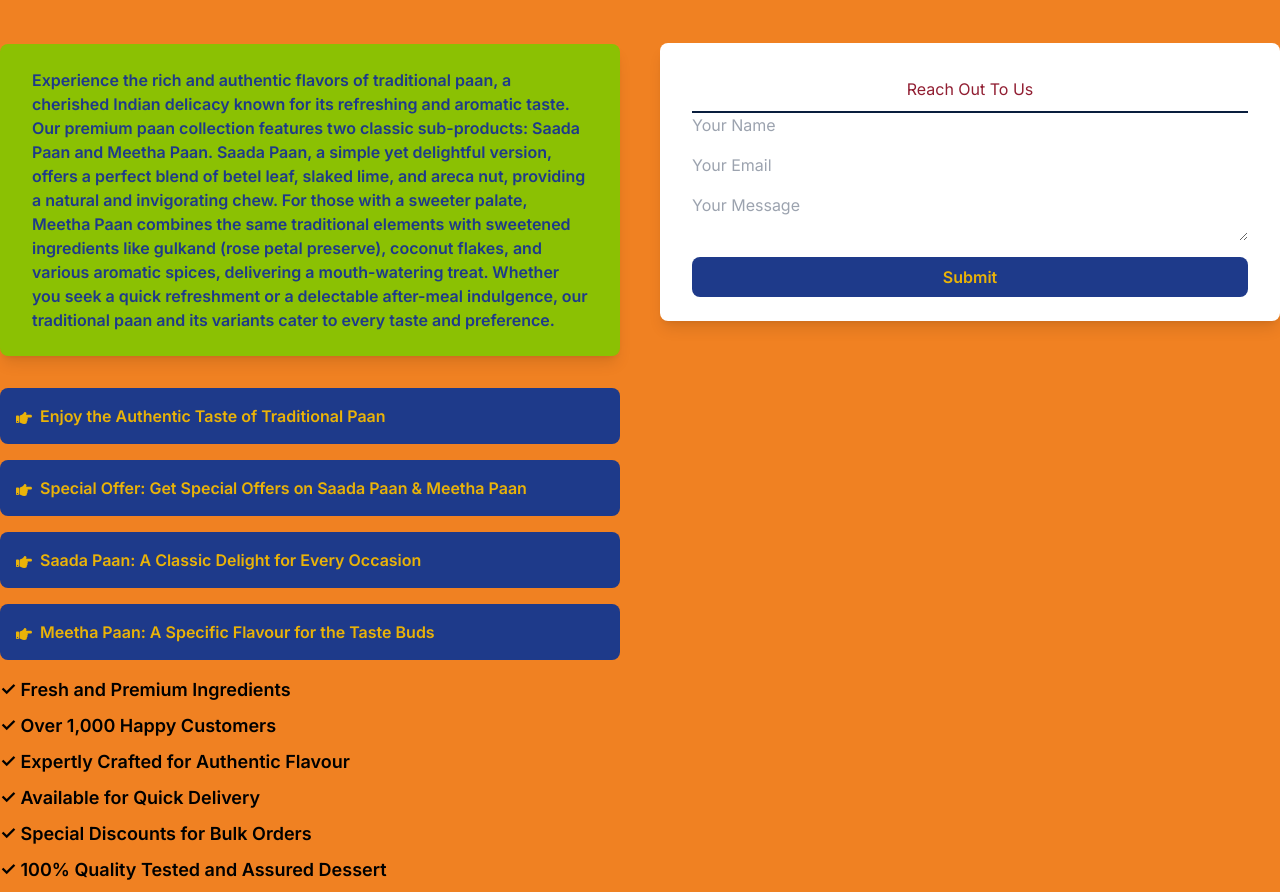
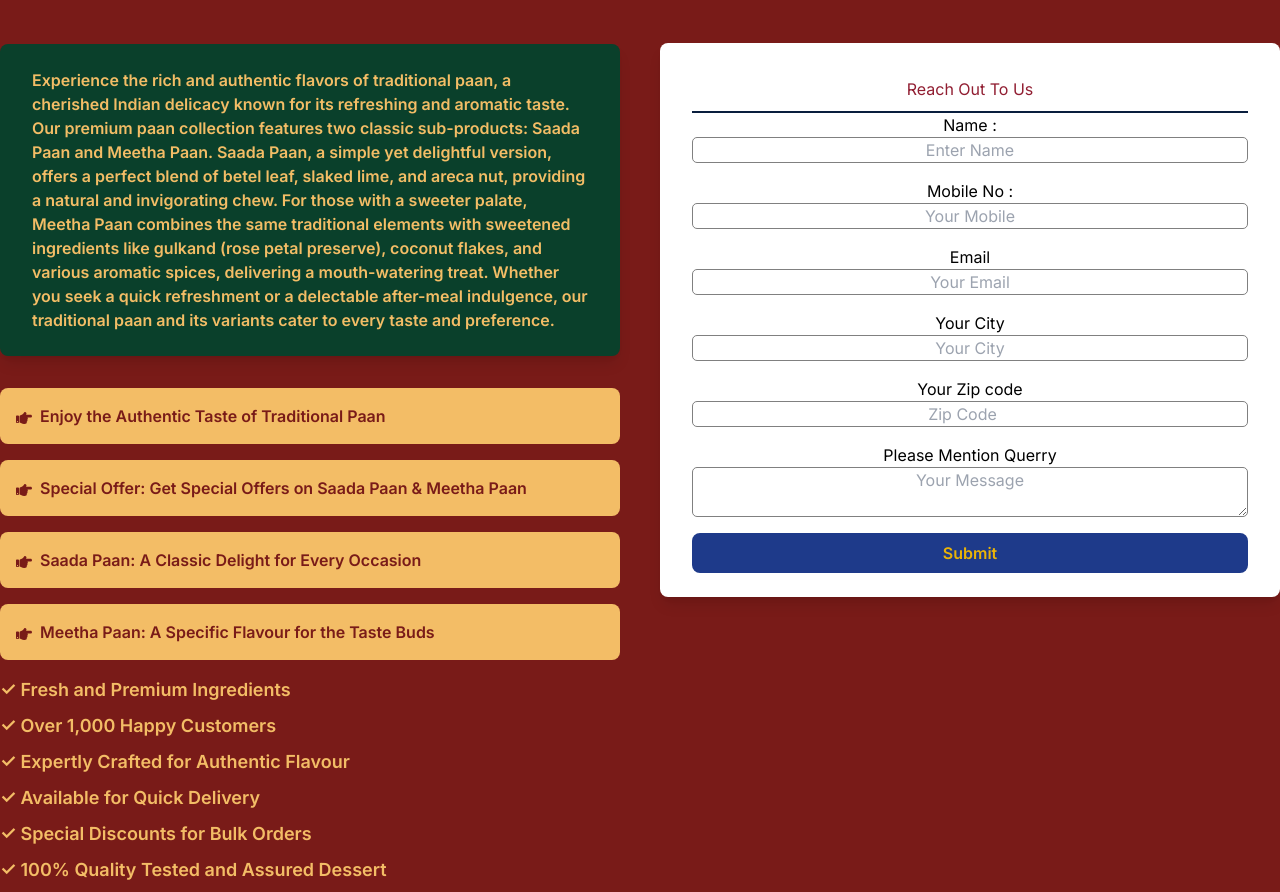
Before and after one commit to Satya23032991/beteelkart, a Next.js app: page /products/traditionalpaan in a window 1280 px wide. Shown: the part 989-1881 px from the top of the page. Built offline with nearby package versions, Linux system fonts and the light colour scheme.

Commit message:
changes in product page

```diff
--- a/src/app/products/traditionalpaan/page.jsx
+++ b/src/app/products/traditionalpaan/page.jsx
@@ -128,13 +128,13 @@ const Traditionalpaan = () => {
         />
       </div>
 
-      <div className={`bg-[#f08122] mt-1 flex flex-col ${styles.tpflexContainer}`}>
+      <div className={`bg-[#791b18] mt-1 flex flex-col ${styles.tpflexContainer}`}>
         <div className="flex flex-wrap lg:flex-nowrap">
           <div className="w-full lg:w-1/2 lg:mr-5 mb-10 lg:mb-0">
             <h1 className={styles.tpheader}>Traditional Paan</h1>
 
-            <div className="shadow-lg bg-[#8bc103] px-8 py-6 rounded-lg mb-8">
-              <p className="font-semibold text-blue-900">
+            <div className="shadow-lg bg-[#0a402b] px-8 py-6 rounded-lg mb-8">
+              <p className="font-semibold text-[#f3bd66]">
                 Experience the rich and authentic flavors of traditional paan,
                 a cherished Indian delicacy known for its refreshing and aromatic taste.
                 Our premium paan collection features two classic sub-products:
@@ -152,52 +152,52 @@ const Traditionalpaan = () => {
               </p>
             </div>
 
-            <div className="bg-blue-900 text-yellow-500 p-4 rounded-lg mb-4">
+            <div className="bg-[#f3bd66] text-[#791b18] p-4 rounded-lg mb-4">
               <p className="font-semibold">
                 <FaHandPointRight className="inline-block mr-2" />Enjoy the Authentic Taste of Traditional Paan
               </p>
             </div>
 
-            <div className="bg-blue-900 text-yellow-500 p-4 rounded-lg mb-4">
+            <div className="bg-[#f3bd66] text-[#791b18] p-4 rounded-lg mb-4">
               <p className="font-semibold">
                 <FaHandPointRight className="inline-block mr-2" />Special Offer: Get Special Offers on Saada Paan & Meetha Paan
               </p>
             </div>
 
-            <div className="bg-blue-900 text-yellow-500 p-4 rounded-lg mb-4">
+            <div className="bg-[#f3bd66] text-[#791b18] p-4 rounded-lg mb-4">
               <p className="font-semibold">
                 <FaHandPointRight className="inline-block mr-2" />Saada Paan: A Classic Delight for Every Occasion
               </p>
             </div>
 
-            <div className="bg-blue-900 text-yellow-500 p-4 rounded-lg mb-4">
+            <div className="bg-[#f3bd66] text-[#791b18] p-4 rounded-lg mb-4">
               <p className="font-semibold">
                 <FaHandPointRight className="inline-block mr-2" />Meetha Paan: A Specific Flavour for the Taste Buds
               </p>
             </div>
 
             <div className="text-black">
-              <p className='font-semibold text-lg mb-2 flex items-center'>
+              <p className='font-semibold text-lg text-[#f3bd66] mb-2 flex items-center'>
                 ✓ Fresh and Premium Ingredients
               </p>
 
-              <p className='font-semibold text-lg mb-2 flex items-center'>
+              <p className='font-semibold text-lg text-[#f3bd66] mb-2 flex items-center'>
                 ✓ Over 1,000 Happy Customers
               </p>
 
-              <p className="font-semibold text-lg mb-2 flex items-center">
+              <p className="font-semibold text-lg text-[#f3bd66] mb-2 flex items-center">
                 ✓ Expertly Crafted for Authentic Flavour
               </p>
 
-              <p className="font-semibold text-lg mb-2 flex items-center">
+              <p className="font-semibold text-lg text-[#f3bd66] mb-2 flex items-center">
                 ✓ Available for Quick Delivery
               </p>
 
-              <p className="font-semibold text-lg mb-2 flex items-center">
+              <p className="font-semibold text-lg text-[#f3bd66] mb-2 flex items-center">
                 ✓ Special Discounts for Bulk Orders
               </p>
 
-              <p className="font-semibold text-lg mb-2 flex items-center">
+              <p className="font-semibold text-lg text-[#f3bd66] mb-2 flex items-center">
                 ✓ 100% Quality Tested and Assured Dessert
               </p>
             </div>
@@ -214,32 +214,75 @@ const Traditionalpaan = () => {
                 onSubmit="emailPassage()"
                 method="POST">
 
+              <label>Name :</label>
                 <input
                   className="form-control bg-white mb-4"
                   type="text"
                   name="name"
                   id="name"
                   title="Please Enter Your Name"
-                  placeholder="Your Name"
+                  placeholder="Enter Name"
+                  style={{border:"1px solid gray", textAlign:"center", borderRadius:"5px"}}
                   required
                 />
 
+                <label htmlFor="mobile">Mobile No :</label>
+                <input
+                className="form-control bg-white mb-4"
+                type="tel"
+                name="mobile"
+                pattern= "[0-9]{10}"
+                id="mobile"
+                title="Enter mobile"
+                placeholder="Your Mobile"
+                style={{border:"1px solid gray", textAlign:"center", borderRadius:"5px"}}
+                required/>
+
+                <label>Email</label>
                 <input
                   className="form-control bg-white mb-4"
                   type="email"
                   name="email"
                   id="email"
-                  title="Please Enter Your Email"
+                  title="Enter Email"
                   placeholder="Your Email"
+                  style={{border:"1px solid gray", textAlign:"center", borderRadius: "5px"}}
                   required
                 />
 
+                <label>Your City</label>
+                <input
+                className="form-control bg-white mb-4"
+                type= "text"
+                name="City"
+                id="city"
+                title="Enter City"
+                placeholder="Your City"
+                style={{border:"1px solid gray", textAlign:"center", borderRadius:"5px"}}
+                required
+                />
+
+                <label>Your Zip code</label>
+                <input
+                className="form-control bg-white mb-4"
+                type="number"
+                name="zipcode"
+                pattern= "[0-9]{6}"
+                id="zip"
+                title="Please Enter your Zip code"
+                placeholder="Zip Code"
+                style= {{border:"1px solid gray", textAlign:'center', borderRadius:"5px"}}
+                required
+                />
+
+                <label>Please Mention Querry</label>
                 <textarea
                   className="form-control bg-white mb-4"
                   name="message"
                   id="message"
                   title="Please Enter Your Message"
                   placeholder="Your Message"
+                  style={{border:"1px solid gray", textAlign:"center", borderRadius:"5px"}}
                   required
                 ></textarea>
 
--- a/src/app/products/traditionalpaan/tpstyles.module.css
+++ b/src/app/products/traditionalpaan/tpstyles.module.css
@@ -28,7 +28,7 @@
 
 .tpheader {
   font-size: 50px;
-  color: #0a402b;
+  color: #f3bd66;
   text-align: center;
   padding-top: 1.7rem;
   padding-bottom: 1.7rem;
```
